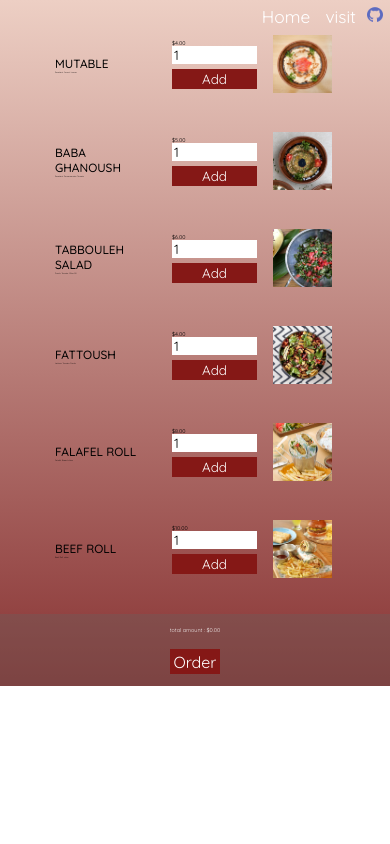
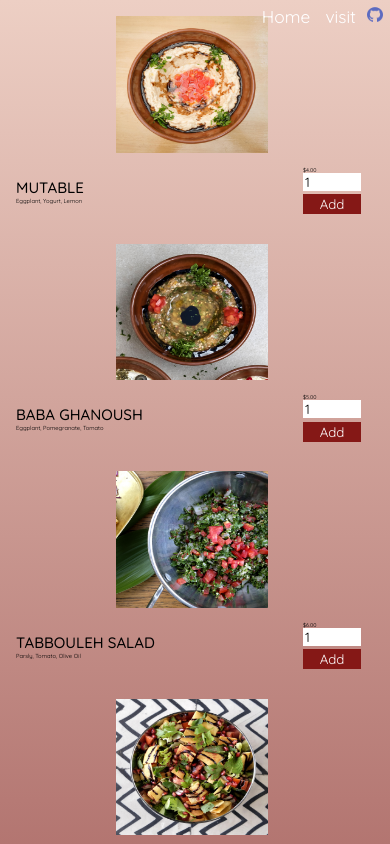
Before and after one commit to GhazalehNiazi/restaurant, a React (Create React App) app: page /menu in a window 390 px wide. Shown: the top 844 px of the page. Built offline with nearby package versions, Linux system fonts and the light colour scheme.

Commit message:
updated css for smaller devices

```diff
--- a/src/components/Cart.js
+++ b/src/components/Cart.js
@@ -27,7 +27,7 @@ const Cart = (props) => {
                 <div className={classes.name}>{cartItem.name}</div>
                 <div className={classes.price}>
                   ${cartItem.price * cartItem.amount}{" "}
-                  <span>({cartItem.amount})</span>
+                  <span >({cartItem.amount})</span>
                 </div>
               </div>
               <div className={classes.columnTwo}>
--- a/src/components/Cart.module.css
+++ b/src/components/Cart.module.css
@@ -22,7 +22,7 @@
 }
 .columnOne {
   width: 100%;
-  padding-right: 6vw;
+  padding-right: 2vw;
   flex-grow: 3;
   flex-shrink: 3;
 }
@@ -34,8 +34,11 @@
   flex-shrink: 3;
 }
 .price span {
+  font-size: 1vw;
+  color: rgb(221, 217, 217);
+}
+.price{
   font-size: 1.2vw;
-  color: rgb(209, 207, 207);
 }
 .button {
   background-color: rgb(133, 24, 22);
@@ -43,7 +46,9 @@
   cursor: pointer;
   transition: all 0.2s ease-in;
   color: white;
-  padding: 0.7vw 0.5vw;
+  padding: 0.7vw 1.1vw;
+  position: relative;
+  right: 0;
 }
 .button:hover {
   background-color: rgb(85, 13, 13);
@@ -58,7 +63,7 @@
 
 .totalAmount {
   color: rgb(243, 240, 240);
-  font-size: 1.4vw;
+  font-size: 1.3vw;
   padding-top: 2vw;
   padding-left: inherit;
   align-self: flex-start;
@@ -68,7 +73,7 @@
   border: none;
   cursor: pointer;
   background-color: rgb(133, 24, 22);
-  padding: 0.6vw 0.8vw;
+  padding: 0.6vw 1vw;
   align-self: center;
   display: flex;
   margin-top: 1rem;
@@ -83,7 +88,38 @@
   text-decoration: none;
   color: white;
 }
-@media screen and (max-width: 428px) {
+@media screen and (max-width:1484){
+  .button{
+    padding: 0.7vw calc(0.2vw - 5px);
+  }
+}
+@media screen and (max-width: 1628px){
+  .name{
+    grid-area: 'name';
+    font-size: calc(1.5vw6+ 4px);
+
+  }
+  .price{
+    grid-area: 'price';
+    margin-bottom: 0.5rem;
+    font-size: 1.8vw;
+  }
+  .columnTwo{
+    grid-area: 'button';
+    /* margin: 1rem; */
+  }
+  .item{
+   display: grid;
+   grid-template-rows: 1fr 1fr ;
+   grid-column: auto;
+   /* grid-template-rows: auto; */
+   grid-template-areas: 'name '
+   'price'
+   'card';
+  }
+}
+
+@media screen and (max-width: 760px) {
   .container {
     width: 100%;
     height: max-content;
--- a/src/components/CartFinal.module.css
+++ b/src/components/CartFinal.module.css
@@ -5,7 +5,7 @@
   flex-direction: column;
   justify-content: space-between;
   color: white;
-  padding:2rem 2vw;
+  padding:2rem 0;
 }
 
 .item {
@@ -30,7 +30,7 @@
     color:white;
     font-size: 1.4vw;
     padding-top: 2vw;
-  padding-left: inherit;
+  /* padding-left: inherit; */
   align-self: flex-start;
 }
 .remove {
@@ -46,5 +46,33 @@
   }
   .items{
     height: 100%;
-
   }
+  @media screen and (max-width:1844px){
+    .name{
+      font-size: calc(1.4vw + 5px);
+    }
+    .remove{
+      padding: 0.7vw 1.2vw;
+      font-size: 1.3vw;
+    }
+  }
+  @media screen and (max-width:764px){
+    .name{
+      grid-area: 'name';
+    }
+    .price{
+      grid-area: 'price';
+    }
+    .button{
+      grid-area: 'button';
+      margin: 0.1rem 0 1.2rem 0;
+    }
+    .item{
+      display: grid;
+      grid-template-rows: 1fr 1fr ;
+      grid-column: auto;
+      /* grid-template-rows: auto; */
+      grid-template-areas: 'name '
+      'price button';
+    }
+  }
--- a/src/components/FoodList.js
+++ b/src/components/FoodList.js
@@ -24,7 +24,7 @@ const FoodList = (props) => {
         <p className={classes.name}>{props.name}</p>
         <p className={classes.description}>{props.description}</p>
       </div>
-      <div className={classes.columnOne}>
+      <div className={classes.columnTwo}>
         <div>{price}</div>
         <div>
           <FoodListForm id={props.id} onAddToCart={addToCartHandler}></FoodListForm>
--- a/src/components/FoodList.module.css
+++ b/src/components/FoodList.module.css
@@ -1,5 +1,5 @@
 .foodDetail {
-  width: 80%;
+  width: 90%;
   font-size: 1.4vw;
   margin: 0 0;
   display: grid;
@@ -8,7 +8,7 @@
   align-items: center;
 }
 .name {
-  font-size: calc(1vw + 8px);
+  font-size: calc(1.2vw + 8px);
   font-weight: 500;
 }
 .description {
@@ -34,21 +34,64 @@
 }
 @media (min-width: 712px) and (max-width: 758px) {
   .description {
-    font-size: 0.5vw;
+    font-size: 1vw;
   }
 }
-@media screen and (max-width: 770px) {
+@media screen and (max-width: 1370px) {
+  .foodDetail {
+    margin-bottom: 2rem;
+  }
   .description {
-    font-size: 0.5vw;
+    font-size: 2.3vw;
   }
   .columnOne {
     margin: 1.5rem 1rem;
+  }
+  .columnTwo {
+    width: 50%;
   }
   .img {
     width: 100%;
   }
   .img img {
-    width: 15vw;
-    height: 15vw;
+    width: 20vw;
+    height: 20vw;
   }
 }
+@media screen and (max-width: 430px) {
+  .img {
+    grid-area: header;
+    grid-column-start: 2;
+    grid-column-end: 3;
+  }
+  .img img {
+    width: 39vw;
+    height: 35vw;
+  }
+  .columnOne {
+    display: flex;
+    flex-direction: column;
+    width: 100%;
+    grid-area: main;
+  }
+  .columnTwo {
+    grid-area: add;
+  }
+  .foodDetail {
+    width: 100%;
+    margin-bottom: 1rem;
+    grid-template-columns: 2.2fr 3fr 1.5fr 0.7fr;
+    grid-template-rows: auto;
+    grid-template-areas:
+      ". .  header . "
+      "main main add add";
+  }
+  .name {
+    display: inline-block;
+    font-size: calc(1.3vw + 10px);
+  }
+  .description {
+    display: inline-block;
+    font-size: 1.5vw;
+  }
+}
--- a/src/components/FoodListForm.module.css
+++ b/src/components/FoodListForm.module.css
@@ -25,3 +25,6 @@ form {
   flex-direction: column;
   width: 100%;
 }
+@media screen and (max-width: 320px){
+
+}
--- a/src/components/Menu.module.css
+++ b/src/components/Menu.module.css
@@ -28,7 +28,7 @@
   grid-template-columns: 2fr 5fr;
 }
 
-@media screen and (max-width: 770px) {
+@media screen and (max-width: 1370px) {
   .meals {
     display: flex;
     flex-direction: column;
@@ -38,10 +38,14 @@
     height: min-content;
   }
 }
-@media screen and (max-width: 428px) {
+@media screen and (max-width: 775px) {
   .container {
     height: max-content;
     display: flex;
     flex-direction: column-reverse;
   }
+  .meals{
+    width:100%;
+    height: 100%;
+  }
 }
--- a/src/components/Visit.module.css
+++ b/src/components/Visit.module.css
@@ -18,11 +18,12 @@
 .input {
   margin: 0.5rem;
   padding: 0.8rem;
+  width: 100%;
 }
 .label {
   /* padding:1rem;
      */
-  font-size: 1.5rem;
+  font-size: calc(1.5vw + 10px);
   margin: 0.5rem 0 0.2rem 0;
 }
 .buttons {
@@ -33,8 +34,8 @@
   justify-content: center;
 }
 .button {
-    color:black;
-    font-size: 1rem;
+  color: black;
+  font-size: 1rem;
   /* text-decoration: none; */
   border: none;
   cursor: pointer;
@@ -45,3 +46,28 @@
 .button:hover {
   background-color: rgb(150, 136, 136);
 }
+@media screen and (max-width: 932px) {
+  .form {
+    align-items: center;
+    justify-items: center;
+  }
+}
+@media screen and (max-width: 580px) {
+  .buttons {
+    margin: 0.2rem;
+  }
+  .button{
+    padding: 0.8rem 1rem;
+    margin: 0 0.5rem;
+  }
+}
+@media screen and (max-width:428PX){
+  .buttons{
+    display: grid;
+    grid-template-rows: '1fr';
+  }
+  .button{
+    padding: 0.8rem 1rem;
+    margin: 0.5rem 0.5rem;
+  }
+}
--- a/src/index.js
+++ b/src/index.js
@@ -12,8 +12,8 @@ import DessertMenu from "./components/DessertMenu";
 
 ReactDOM.render(
   <GlobalState>
-    <BrowserRouter basename={process.env.PUBLIC_URL}>
-      {/*<BrowserRouter >*/}
+   { /*<BrowserRouter basename={process.env.PUBLIC_URL}>*/}
+      <BrowserRouter >
       <Routes>
         <Route path="/" element={<App />} />
         <Route path="menu" element={<Menu />} />
```
